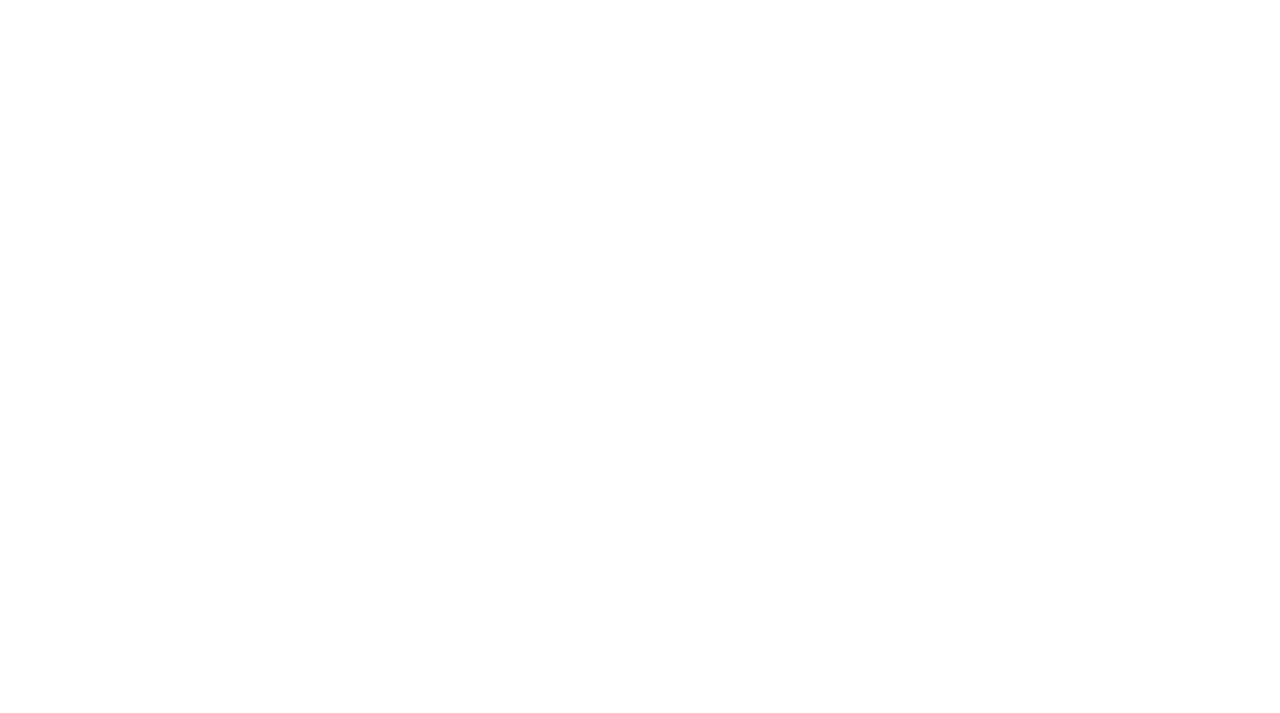
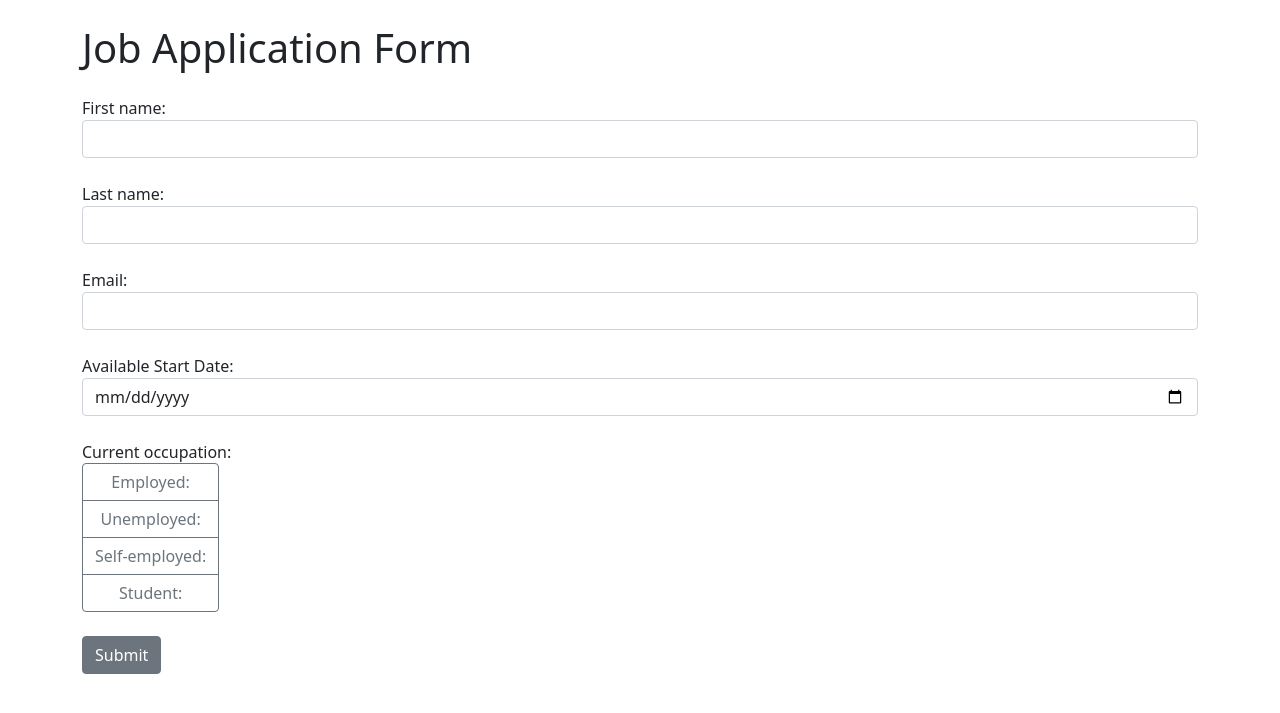
Before and after one commit to alinarojko/django_job_applicaiton, a Django app: page / in a window 1280 px wide. Before the commit the part shown is empty. Shown: the top 713 px of the page. Run offline with Django 5.2, Linux system fonts and the light colour scheme.

Commit message:
COLLECT DATA FROM THE FORM AND SEND IT TO DB

```diff
--- a/job_application/templates/index.html
+++ b/job_application/templates/index.html
@@ -1,10 +1,60 @@
-<!DOCTYPE html>
-<html lang="en">
-<head>
-    <meta charset="UTF-8">
-    <title>Title</title>
-</head>
-<body>
+<!doctype html>
+<html>
+    <head>
+        <meta charset="utf-8">
+        <meta name="viewport", content="width=device-width, initial-scale=1, shrink-to-fit=no">
+        <link rel="stylesheet" href="https://cdn.jsdelivr.net/npm/bootstrap@5.1.3/dist/css/bootstrap.min.css">
+    </head>
+    <body>
+        <div class="container">
+            <h1 class="mt-4 mb-4">Job Application Form</h1>
+            <form method="post">
+                {% csrf_token %}
+                <div class="form-group mb-4">
+                    <label for="first_name">First name:</label>
+                    <input class="form-control" type="text" id="first_name" name="first_name" required>
+                </div>
+                <div class="form-group mb-4">
+                    <label for="last_name">Last name:</label>
+                    <input class="form-control" type="text" id="last_name" name="last_name" required>
+                </div>
+                <div class="form-group mb-4">
+                    <label for="email">Email:</label>
+                    <input class="form-control" type="email" id="email" name="email" required>
+                </div>
+                <div class="form-group mb-4">
+                    <label for="date">Available Start Date:</label>
+                    <input class="form-control" type="date" id="date" name="date" required>
+                </div>
+                <div>
+                    <label for="date">Current occupation: </label>
+                    <br>
+                    <div class="btn-group-vertical" id="occupation">
+                        <input class="btn-check form-control" type="radio" id="employed" name="occupation" value="employed" required>
+                        <label class="btn btn-outline-secondary" for="employed">Employed:</label>
 
-</body>
+                        <input class="btn-check form-control" type="radio" id="unemployed" name="occupation" value="unemployed" required>
+                        <label class="btn btn-outline-secondary" for="unemployed">Unemployed:</label>
+
+                        <input class="btn-check form-control" type="radio" id="self-employed" name="occupation" value="self-employed" required>
+                        <label class="btn btn-outline-secondary" for="self-employed">Self-employed:</label>
+
+                        <input class="btn-check form-control" type="radio" id="student" name="occupation" value="student" required>
+                        <label class="btn btn-outline-secondary" for="student">Student:</label>
+                    </div>
+                </div>
+                <br>
+                <button class="btn btn-secondary mb-4" type="submit">Submit</button>
+                {% if messages %}
+                <div class="alert alert-success">
+                    {% for message in messages %}
+                        {{ message }}
+                    {% endfor %}
+                </div>
+                {% endif %}
+            </form>
+        </div>
+    <script src="https://code.jquery.com/jquery-3.6.0.min.js"></script>
+    <script src="https://cdn.jsdelivr.net/npm/bootstrap@5.1.3/dist/js/bootstrap.min.js"></script>
+    </body>
 </html>
--- a/job_application/views.py
+++ b/job_application/views.py
@@ -1,5 +1,21 @@
 from django.shortcuts import render
+from .forms import ApplicationForm
+from .models import Form
+from django.contrib import messages
+
+def index(request):
+    if request.method == "POST":
+        form = ApplicationForm(request.POST)
+        if form.is_valid():
+            first_name = form.cleaned_data["first_name"]
+            last_name = form.cleaned_data["last_name"]
+            email = form.cleaned_data["email"]
+            date = form.cleaned_data["date"]
+            occupation = form.cleaned_data["occupation"]
+
+            Form.objects.create(first_name=first_name, last_name=last_name,
+                                email=email, date=date, occupation=occupation)
+            messages.success(request, "Form submitted successfully")
 
 
-def index(request):
     return render(request, "index.html")
```
Also changed, not shown: job_application/forms.py (added, +7 -0 lines), db.sqlite3.
